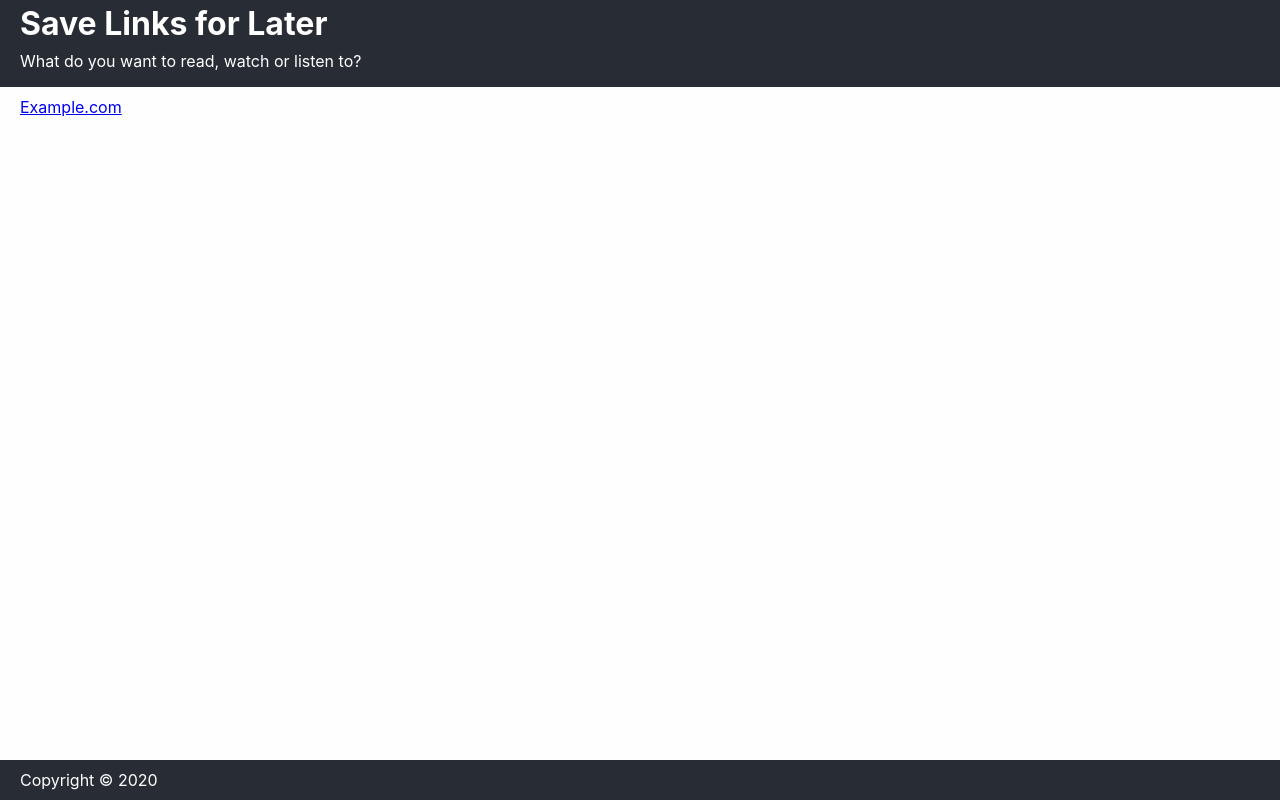
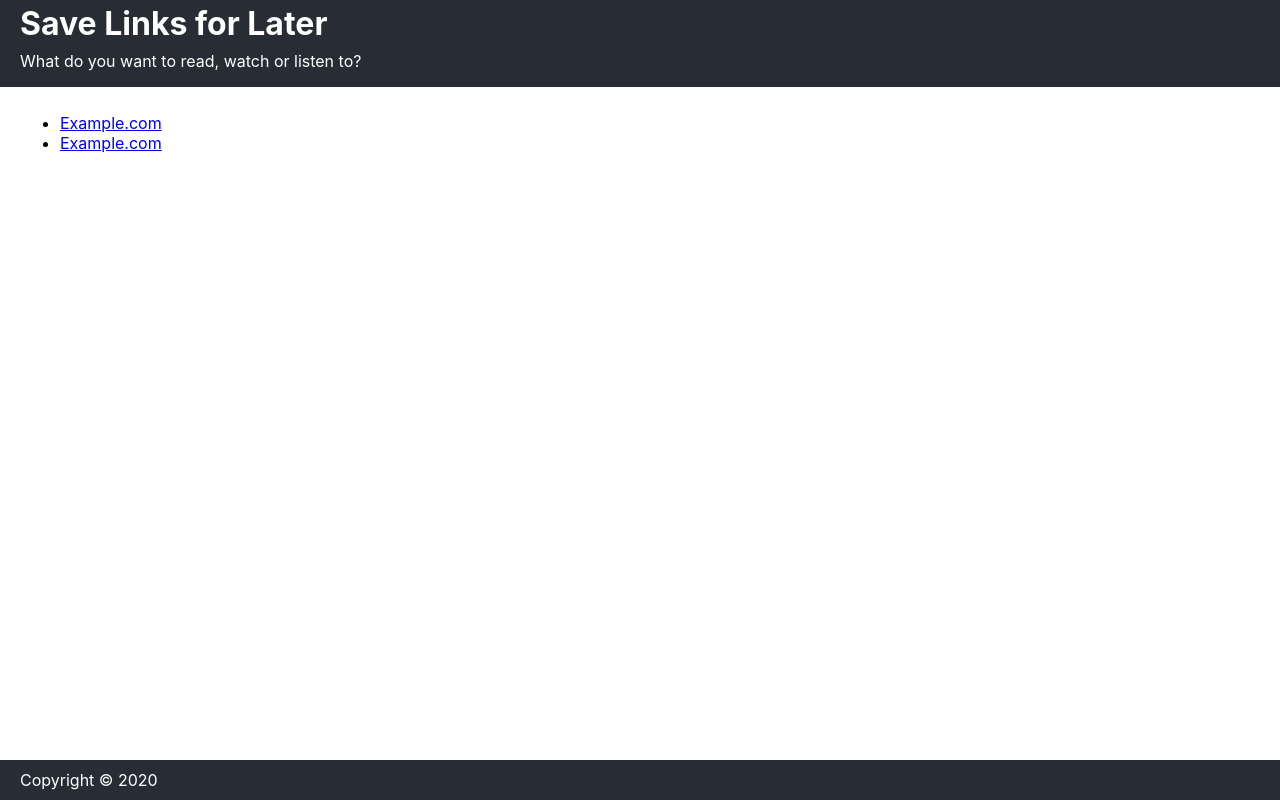
Before and after one commit to BumbleB2na/react-save-links, a React (Create React App) app: page / in a window 1280 px wide. Built offline with nearby package versions, Linux system fonts and the light colour scheme.

Commit message:
React component for list of links

```diff
--- a/src/App.js
+++ b/src/App.js
@@ -1,6 +1,7 @@
 import React from 'react';
 // import logo from './logo.svg';
 import './App.css';
+import LinkList from './components/LinkList/LinkList';
 
 function App() {
 	return (
@@ -11,13 +12,7 @@
 				<p>What do you want to read, watch or listen to?</p>
 			</header>
 			<div className="App-body">
-				<a
-					href="https://example.com"
-					target="_blank"
-					rel="noopener noreferrer"
-				>
-					Example.com
-        		</a>
+				<LinkList />
 			</div>
 			<footer className="App-footer">
 				Copyright &copy; 2020
--- /dev/null
+++ b/src/components/LinkList/LinkList.js
@@ -0,0 +1,28 @@
+import React from 'react';
+
+export default class LinkList extends React.Component {
+	render() {
+		return (
+			<ul>
+				<li>
+					<a
+						href="https://example.com"
+						target="_blank"
+						rel="noopener noreferrer"
+					>
+						Example.com
+					</a>
+				</li>
+				<li>
+					<a
+						href="https://example.com"
+						target="_blank"
+						rel="noopener noreferrer"
+					>
+						Example.com
+					</a>
+				</li>
+			</ul>
+		);
+	}
+}
```
